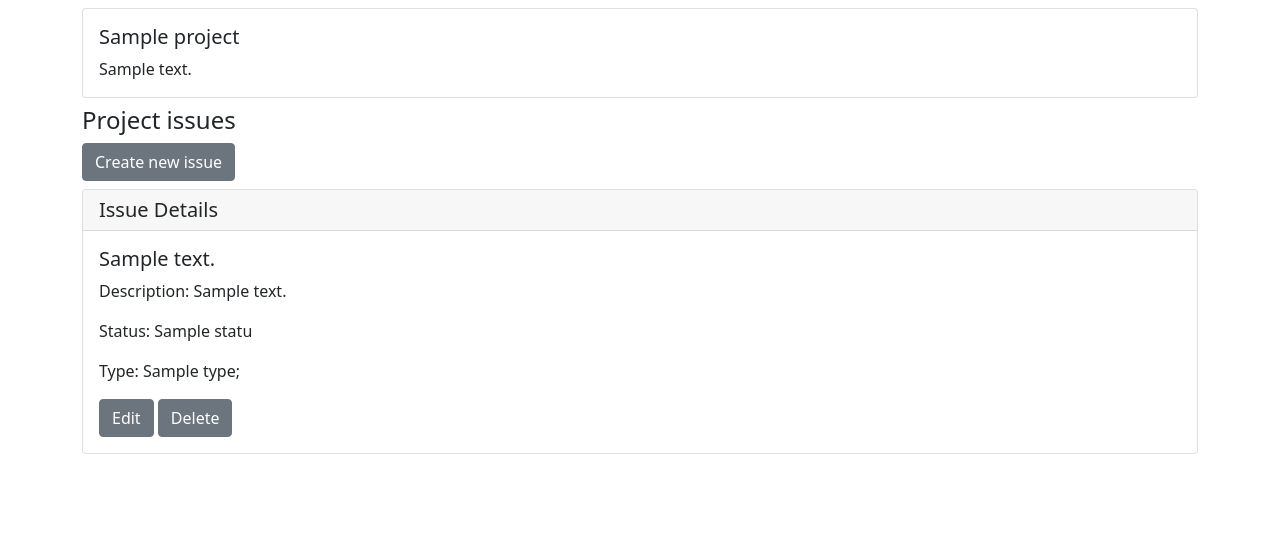
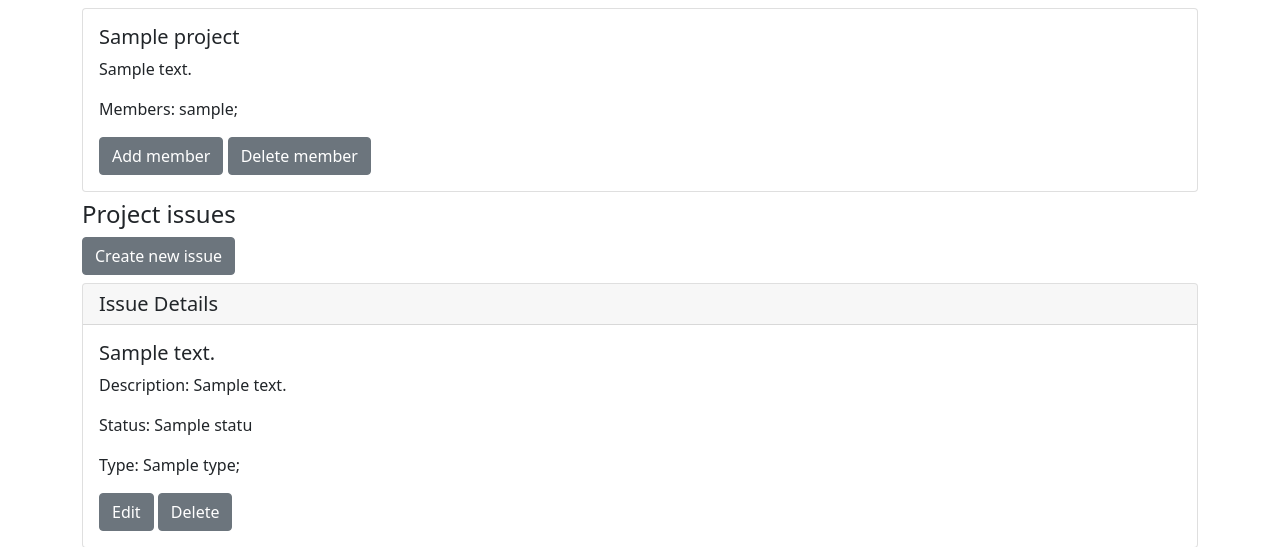
Before and after one commit to nurlansapyzhan/homework_62_nurlan_sapyzhan, a Django app: page /project/1 in a window 1280 px wide. Shown: the part 60-607 px from the top of the page. Run offline with Django 4.2, Linux system fonts and the light colour scheme; a user stored in the database is signed in; tables that the repository leaves empty hold one stand-in row (values such as "Sample post"); parts of the project's set-up code (start-up, migrations or seed data) failed here and were passed over.

Commit message:
Project and members
Создал связь многие-ко-многим между проектами и пользователями. Реализовал добавление и удаление пользователей из проекта, а также вывод пользователей проекта на его странице. При создании проекта автоматически включается текущий пользователь

```diff
--- a/source/homework62/models/project.py
+++ b/source/homework62/models/project.py
@@ -1,3 +1,4 @@
+from django.contrib.auth.models import User
 from django.db import models
 
 
@@ -21,6 +22,7 @@ class Project(models.Model):
         null=True,
         verbose_name='Описание'
     )
+    members = models.ManyToManyField(to=User)
 
     def __str__(self):
         return self.name
--- a/source/homework62/templates/project_detail.html
+++ b/source/homework62/templates/project_detail.html
@@ -20,6 +20,12 @@
         <div class="card-body">
             <h5 class="card-title">{{ project.name }}</h5>
             <p class="card-text">{{ project.description }}</p>
+            <p class="card-text">Members: {% for member in members %} {{ member }}; {% empty %} No members
+                yet {% endfor %}</p>
+            {% if user.is_authenticated %}
+                <a href="{% url 'add_member' project.pk %}" class="btn btn-secondary">Add member</a>
+                <a href="{% url 'delete_member' project.pk %}" class="btn btn-secondary">Delete member</a>
+            {% endif %}
         </div>
     </div>
     <div class="issues_block mt-2">
--- a/source/homework62/urls.py
+++ b/source/homework62/urls.py
@@ -4,7 +4,8 @@ from homework62.views.base import IndexView, IndexRedirectView
 
 from homework62.views.issues import IssueDetail, IssueUpdateView, IssueCreateView, IssueDeleteView
 
-from homework62.views.projects import ProjectsView, ProjectDetail, ProjectCreate, IssueProjectCreate
+from homework62.views.projects import ProjectsView, ProjectDetail, ProjectCreate, IssueProjectCreate, \
+    add_project_member, delete_project_member
 
 urlpatterns = [
     path('', IndexView.as_view(), name='index'),
@@ -16,5 +17,7 @@ urlpatterns = [
     path('projects', ProjectsView.as_view(), name='projects'),
     path('project/<int:pk>', ProjectDetail.as_view(), name='project_detail'),
     path('project/create', ProjectCreate.as_view(), name='project_create'),
-    path('project/<int:pk>/create_issue', IssueProjectCreate.as_view(), name='issue_project_create')
+    path('project/<int:pk>/create_issue', IssueProjectCreate.as_view(), name='issue_project_create'),
+    path('project/<int:pk>/add_member', add_project_member, name='add_member'),
+    path('project/<int:pk>/delete_member', delete_project_member, name='delete_member')
 ]
--- a/source/homework62/views/projects.py
+++ b/source/homework62/views/projects.py
@@ -1,5 +1,6 @@
 from django.contrib.auth.mixins import LoginRequiredMixin
-from django.shortcuts import get_object_or_404
+from django.contrib.auth.models import User
+from django.shortcuts import get_object_or_404, redirect, render
 from django.urls import reverse
 from django.views.generic import ListView, DetailView, CreateView
 
@@ -22,6 +23,7 @@ class ProjectDetail(DetailView):
         context = super().get_context_data(**kwargs)
         project = self.get_object()
         context['issues'] = Issue.objects.all().exclude(is_deleted=True).filter(project=project.pk)
+        context['members'] = project.members.all()
         return context
 
 
@@ -29,6 +31,12 @@ class ProjectCreate(LoginRequiredMixin, CreateView):
     template_name = 'project_create.html'
     model = Project
     form_class = ProjectForm
+
+    def form_valid(self, form):
+        project = form.save(commit=False)
+        project.save()
+        project.members.add(self.request.user)
+        return super().form_valid(form)
 
     def get_success_url(self):
         return reverse('project_detail', kwargs={'pk': self.object.pk})
@@ -52,3 +60,24 @@ class IssueProjectCreate(LoginRequiredMixin, CreateView):
 
     def get_success_url(self):
         return reverse('issue_detail', kwargs={'pk': self.object.pk})
+
+
+def add_project_member(request, pk):
+    project = get_object_or_404(Project, pk=pk)
+    users = User.objects.all()
+    if request.method == 'POST':
+        user_id = request.POST.get('user_id')
+        user = get_object_or_404(User, pk=user_id)
+        project.members.add(user)
+        return redirect('project_detail', pk=pk)
+    return render(request, 'add_project_member.html', context={'project': project, 'users': users})
+
+
+def delete_project_member(request, pk):
+    project = get_object_or_404(Project, pk=pk)
+    if request.method == 'POST':
+        user_id = request.POST.get('user_id')
+        user = get_object_or_404(User, pk=user_id)
+        project.members.remove(user)
+        return redirect('project_detail', pk=pk)
+    return render(request, 'delete_project_member.html', context={'project': project})
```
Also changed, not shown: source/homework62/templates/add_project_member.html (added, +16 -0 lines), source/homework62/templates/delete_project_member.html (added, +16 -0 lines), source/homework62/migrations/0007_project_members_alter_issue_project.py (added).
